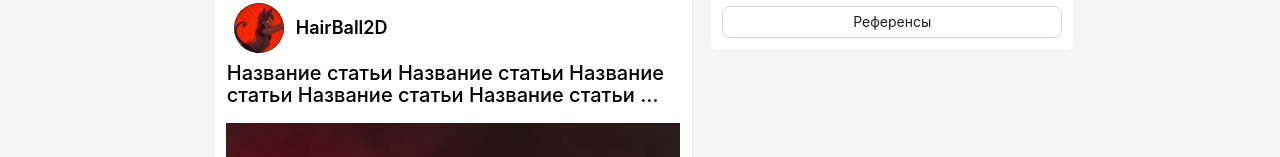
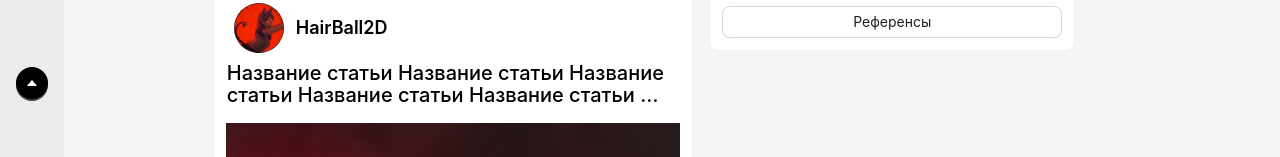
Before and after one commit to CruzedV/BrushUp, a Next.js app: page / in a window 1280 px wide. Both pictures are taken after a click on the button 453 px from the left and 863 px from the top of the page. Shown: the part 780-937 px from the top of the page. Built offline with nearby package versions, Linux system fonts and the light colour scheme.

Commit message:
feat(scrolltop): added scroll top component

```diff
--- a/package.json
+++ b/package.json
@@ -9,6 +9,7 @@
     "lint": "next lint"
   },
   "dependencies": {
+    "@ant-design/icons": "^5.6.0",
     "antd": "^5.22.5",
     "next": "15.1.1",
     "react": "^19.0.0",
--- a/src/app/layout.tsx
+++ b/src/app/layout.tsx
@@ -7,6 +7,7 @@ import variables from "../variables.module.scss";
 import Footer from "@/components/layout/Footer";
 import Header from "@/components/layout/Header";
 import Sider from "@/components/layout/Sider/Sider";
+import ScrollTop from "@/components/layout/ScrolllTop";
 
 export const metadata: Metadata = {
   title: "BrushUp",
@@ -40,6 +41,7 @@ export default function RootLayout({
               {children}
             </div>
             <Sider />
+            <ScrollTop />
           </div>
           <Footer />
         </ConfigProvider>
--- a/src/components/Posts/styles.module.scss
+++ b/src/components/Posts/styles.module.scss
@@ -152,6 +152,7 @@
   display: flex;
   flex-direction: column;
   gap: $paddingMedium;
+  width: 100%;
   .commentsTitle {
     font-size: 20px;
     font-weight: 500;
--- /dev/null
+++ b/src/components/layout/ScrolllTop.tsx
@@ -0,0 +1,20 @@
+"use client";
+
+import { CaretUpOutlined } from "@ant-design/icons";
+import { Button } from "antd";
+
+const ScrollTop = () => {
+  const handleScrollTop = () => {
+    window.scrollTo(0, 0);
+  }
+
+  return (
+    <div className="scrollTop" onClick={handleScrollTop}>
+      <Button type="primary" shape="circle">
+        <CaretUpOutlined />
+      </Button>
+    </div>
+  );
+};
+
+export default ScrollTop;
--- a/src/globals.scss
+++ b/src/globals.scss
@@ -28,6 +28,7 @@ body {
   }
 
   .header {
+    z-index: 100;
     min-height: 50px;
     display: flex;
     padding: $layoutPadding;
@@ -74,6 +75,27 @@ body {
     margin-top: 24px;
     background-color: $primaryColor;
     color: white;
+  }
+
+  .scrollTop {
+    width: 4rem;
+    position: fixed;
+    top: 0;
+    left: 0;
+    bottom: auto;
+    right: auto;
+    height: 100%;
+    display: flex;
+    flex-direction: column;
+    justify-content: center;
+    align-items: center;
+    opacity: 0;
+    background: rgba(rgb(200, 200, 200), 0.2);
+    transition: opacity 0.3s ease-in-out;
+    cursor: pointer;
+    &:hover {
+      opacity: 1;
+    }
   }
 
   .sider {
```
Also changed, not shown: 1 other file (tests, documents, lock files or other folders).
